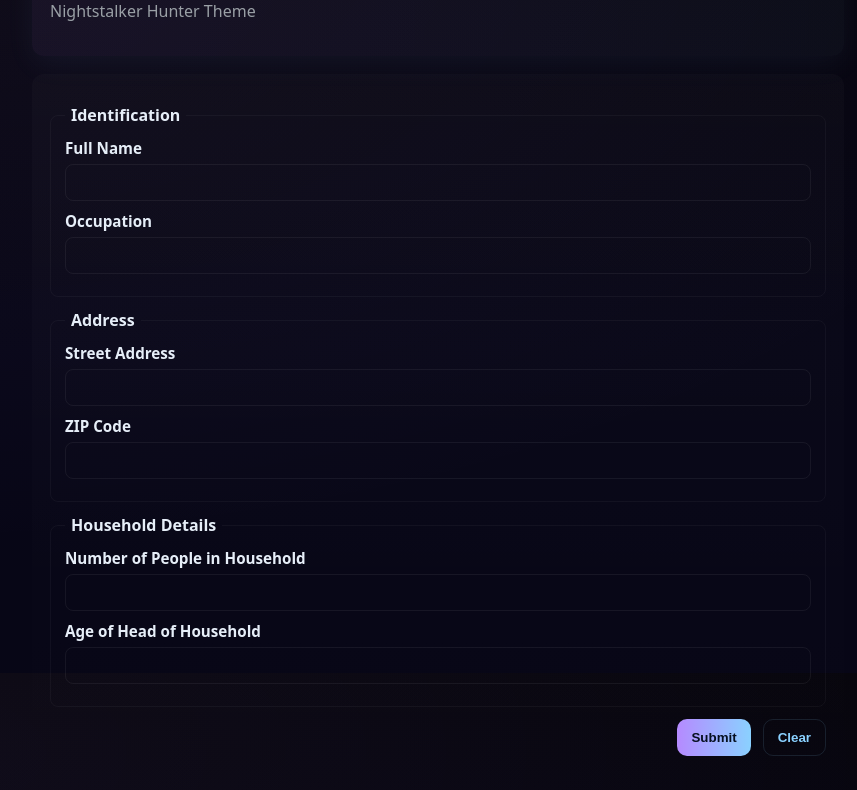
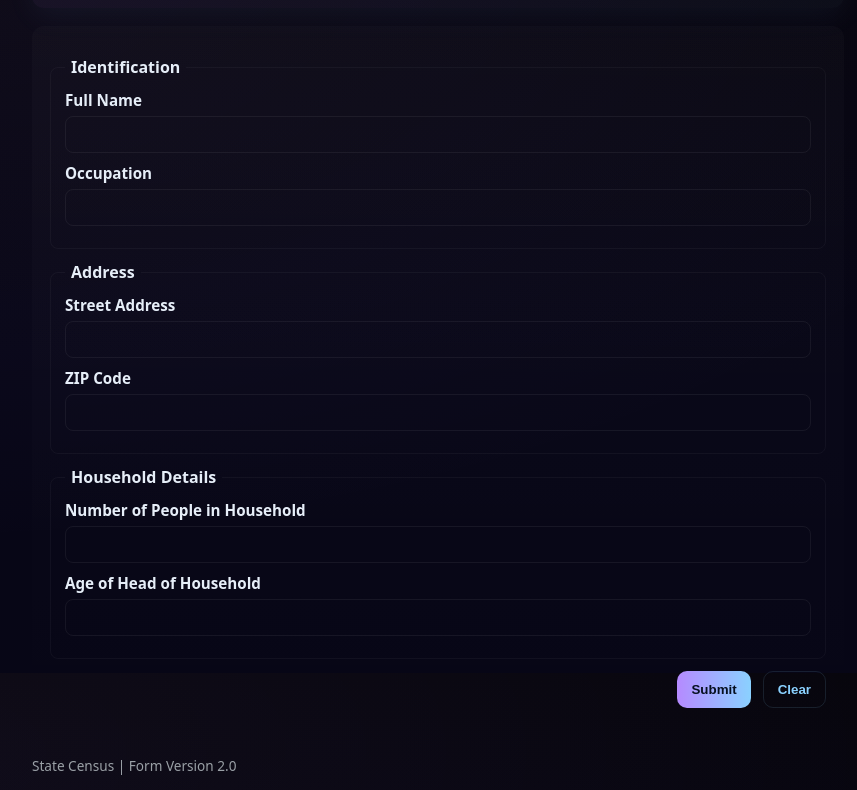
Before and after one commit to Shakir9949/Lab-9-Form-Design, a plain HTML site: page index.html in a window 1280 px wide. Shown: the part 127-917 px from the top of the page, without its empty margins (202-1059 px from the left). Drawn offline with Linux system fonts and the light colour scheme.

Commit message:
Update 4 - File Edit
Update 4 - File Edit of index.html

```diff
--- a/index.html
+++ b/index.html
@@ -10,7 +10,6 @@
 
         <header class="site-header">
             <h1>State Census Information Form</h1>
-            <p class="tag">Nightstalker Hunter Theme</p>
         </header>
 
         <form id="censusForm">
```
